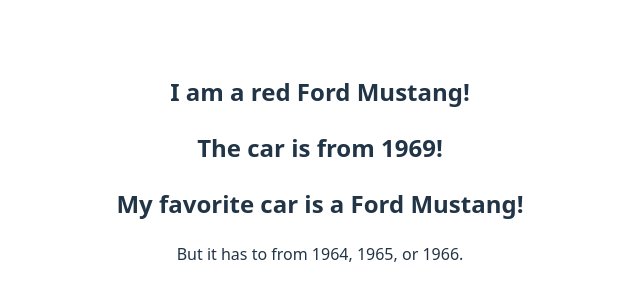
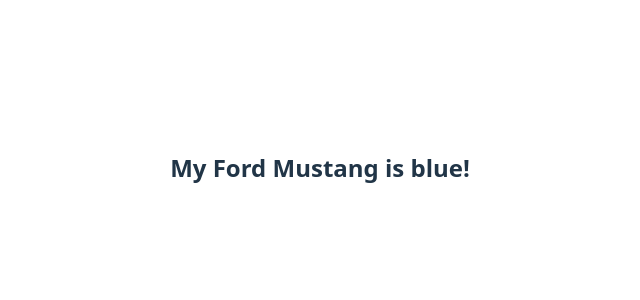
Before and after one commit to Ebubekir42/ReactTutorial, a React (Vite) app: page / in a window 1280 px wide. Shown: the part 232-532 px from the top of the page, without its empty margins (320-960 px from the left). Built offline with nearby package versions, Linux system fonts and the light colour scheme.

Commit message:
Props Destructuring

```diff
--- a/src/Car.jsx
+++ b/src/Car.jsx
@@ -1,10 +1,19 @@
-const Car = (props) => {
+// const Car = (props) => {
+//     const {brand, model} = props;
+//     return (
+//         <>
+//             <h2>I am a {brand} {model}!</h2>
+//             {/* <h2>I am a {props.color} {props.brand} {props.model}!</h2>
+//             <h2>The car is from {props.year}!</h2>
+//             <h2>My favorite car is a {props.carinfo.name} {props.carinfo.model}!</h2>
+//             <p>But it has to from {props.years[0]}, {props.years[1]}, or {props.years[2]}.</p> */}
+//         </>
+//     )
+// }
+const Car = ({ color = "blue", brand, ...rest }) => {
     return (
         <>
-            <h2>I am a {props.color} {props.brand} {props.model}!</h2>
-            <h2>The car is from {props.year}!</h2>
-            <h2>My favorite car is a {props.carinfo.name} {props.carinfo.model}!</h2>
-            <p>But it has to from {props.years[0]}, {props.years[1]}, or {props.years[2]}.</p>
+            <h2>My {brand} {rest.model} is {color}!</h2>
         </>
     )
 }
--- a/src/main.jsx
+++ b/src/main.jsx
@@ -134,7 +134,7 @@
   //   {message()}
   // </>
   // <p>Welcome!</p>
-  <Car color="red" brand={x} model="Mustang" year={1969} years={z} carinfo={y} />
+  <Car brand={x} model="Mustang" year={1969} years={z} carinfo={y} />
   // <StrictMode>
   //   <App />
   // </StrictMode>,
```
